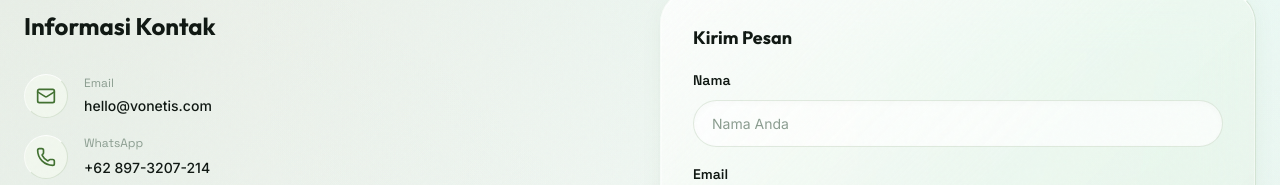
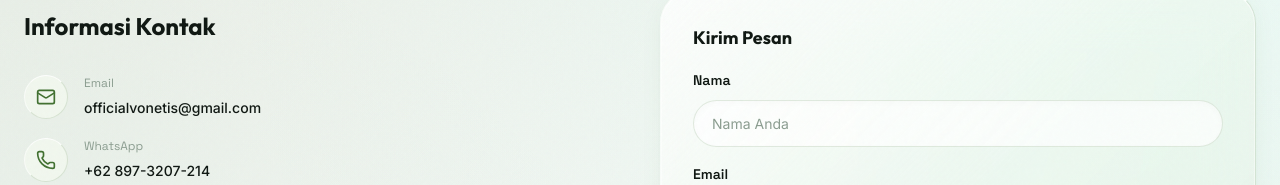
Before and after one commit to dharmamudita/vonetis, a Next.js app: page /contact in a window 1280 px wide. Shown: the part 467-652 px from the top of the page. Built offline with nearby package versions, Linux system fonts and the light colour scheme.

Commit message:
feat: update contact email to officialvonetis@gmail.com

```diff
--- a/src/app/contact/page.js
+++ b/src/app/contact/page.js
@@ -98,7 +98,7 @@ export default function ContactPage() {
               <h2 className={styles.infoTitle}>Informasi Kontak</h2>
               <div className={styles.infoList}>
                 {[
-                  { icon: <Mail size={20} />, label: 'Email', value: 'hello@vonetis.com' },
+                  { icon: <Mail size={20} />, label: 'Email', value: 'officialvonetis@gmail.com', href: 'mailto:officialvonetis@gmail.com' },
                   { icon: <Phone size={20} />, label: 'WhatsApp', value: WHATSAPP_DISPLAY, href: waLink() },
                   { icon: <MapPin size={20} />, label: 'Lokasi', value: 'Indonesia' },
                   { icon: <Clock size={20} />, label: 'Jam Kerja', value: '24/7 Online' },
```
